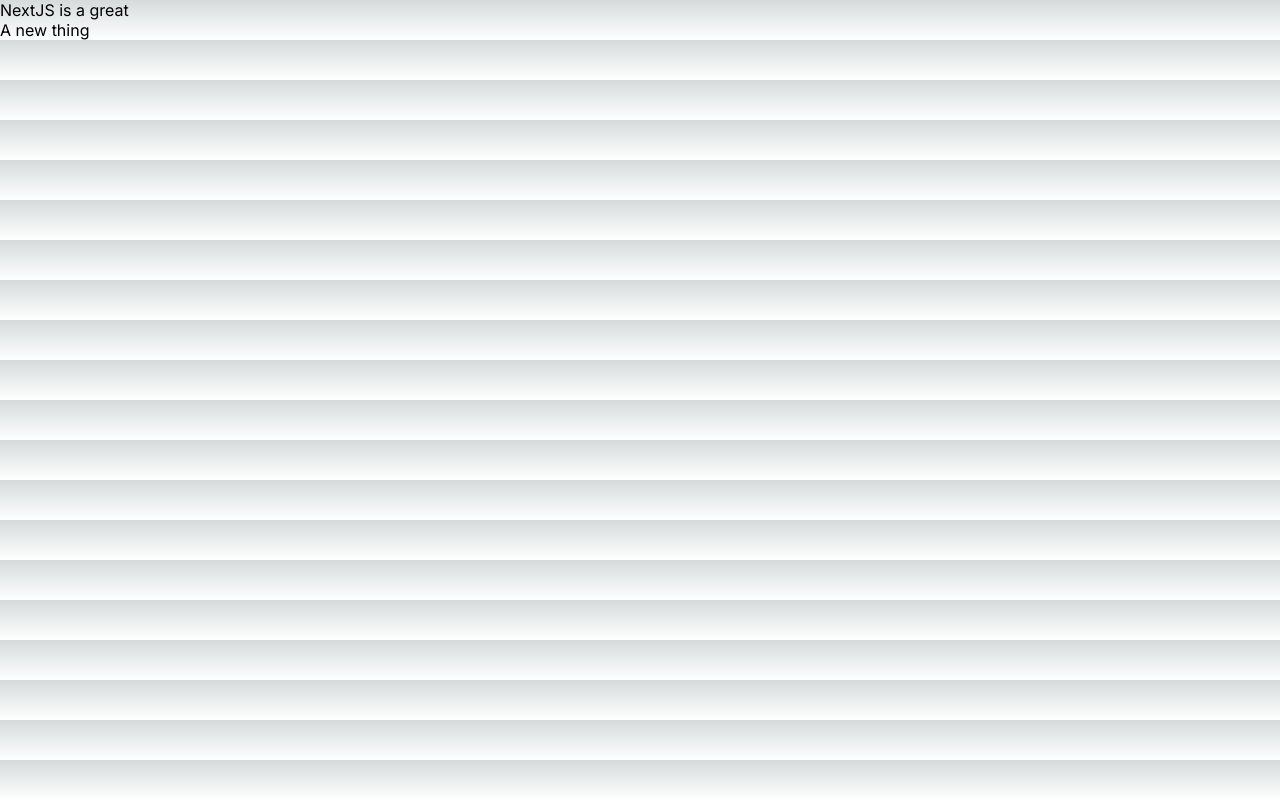
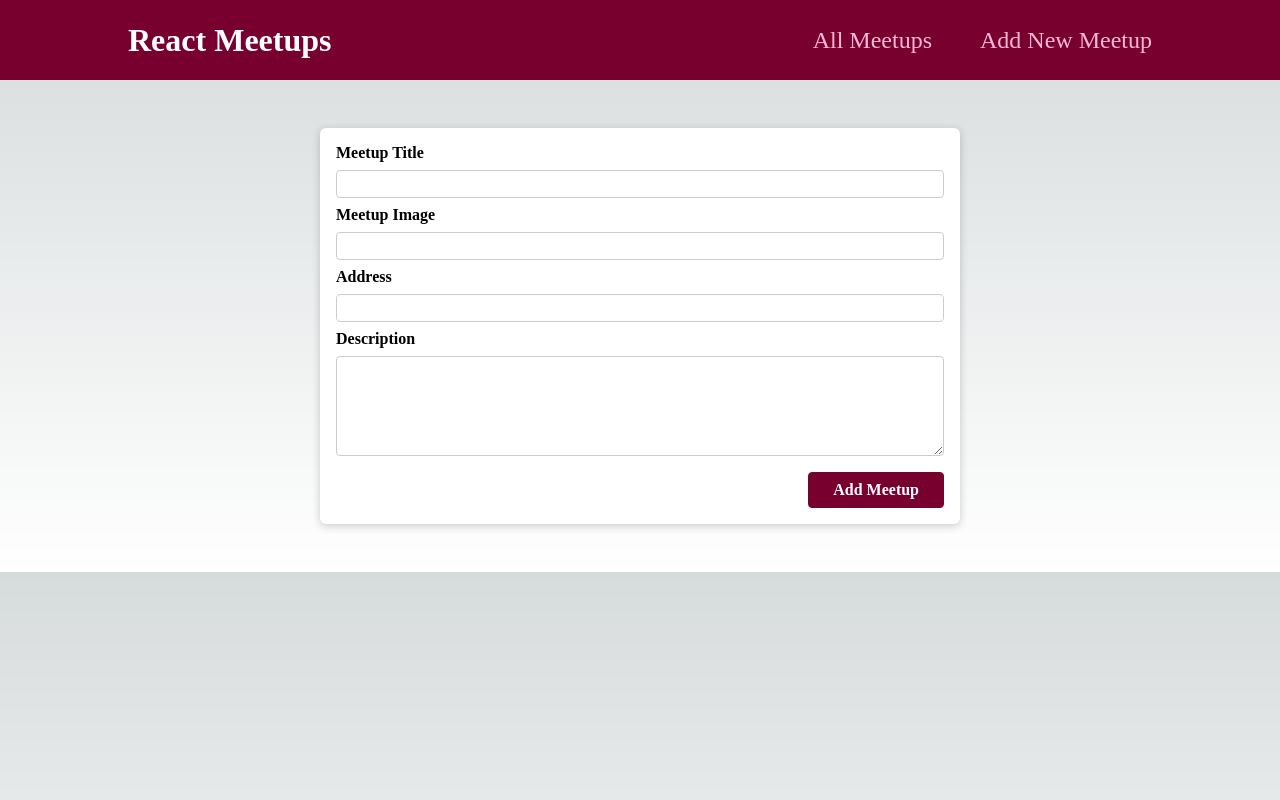
Before and after one commit to Nick-surferboy/Meetups-NextJS, a Next.js app: page /new-meetup in a window 1280 px wide. Built offline with nearby package versions, Linux system fonts and the light colour scheme.

Commit message:
Added Layout

```diff
--- a/app/globals.css
+++ b/app/globals.css
@@ -83,6 +83,7 @@ html,
 body {
   max-width: 100vw;
   overflow-x: hidden;
+  margin: 0;
 }
 
 body {
--- a/app/layout.js
+++ b/app/layout.js
@@ -1,17 +1,18 @@
-import './globals.css'
-import { Inter } from 'next/font/google'
-
-const inter = Inter({ subsets: ['latin'] })
+import "./globals.css";
+import Layout from "@/components/layout/Layout";
 
 export const metadata = {
-  title: 'Create Next App',
-  description: 'Generated by create next app',
-}
+  title: "NextJS Course",
+  description: "Generated by create next app",
+};
 
-export default function RootLayout({ children }) {
+
+export default function RootLayout({ Component, children }) {
   return (
     <html lang="en">
-      <body className={inter.className}>{children}</body>
+      <body >
+        <Layout>{children} </Layout>
+      </body>
     </html>
-  )
+  );
 }
--- a/app/new-meetup/page.js
+++ b/app/new-meetup/page.js
@@ -1,17 +1,14 @@
-const { Fragment } = require("react");
-import  Link  from "next/link";
+'use client'
+import NewMeetupForm from "/components/meetups/NewMeetupForm";
 
-function NewsPage() {
+
+function NewMeetupPage() {
+  function addMeetupHandler(enteredMeetupdata){
+    console.log(enteredMeetupdata)
+  }
   return (
-    <Fragment>
-      <ul>
-        <li>
-          <Link href="/news/great">NextJS is a great</Link>
-        </li>
-        <li>A new thing</li>
-      </ul>
-    </Fragment>
+    <NewMeetupForm onAddMeetup={addMeetupHandler}/>
   );
 }
 
-export default NewsPage;
+export default NewMeetupPage;
--- a/components/layout/MainNavigation.js
+++ b/components/layout/MainNavigation.js
@@ -1,4 +1,5 @@
 import classes from './MainNavigation.module.css';
+import Link from 'next/link';
 
 function MainNavigation() {
 
@@ -8,10 +9,10 @@ function MainNavigation() {
       <nav>
         <ul>
           <li>
-            <Link to='/'>All Meetups</Link>
+            <Link href='/'>All Meetups</Link>
           </li>
           <li>
-            <Link to='/new-meetup'>Add New Meetup</Link>
+            <Link href='/new-meetup'>Add New Meetup</Link>
           </li>
         </ul>
       </nav>
--- a/components/meetups/MeetupItem.module.css
+++ b/components/meetups/MeetupItem.module.css
@@ -25,6 +25,11 @@
   color: #2c292b;
 }
 
+.content address {
+  font-size: 1.0rem;
+  color: #2c292b;
+}
+
 .actions {
   padding: 1.5rem;
   text-align: center;
--- a/components/meetups/NewMeetupForm.module.css
+++ b/components/meetups/NewMeetupForm.module.css
@@ -1,5 +1,6 @@
 .form {
   padding: 1rem;
+
 }
 
 .control {
@@ -10,6 +11,7 @@
   display: block;
   font-weight: bold;
   margin-bottom: 0.5rem;
+  color: black;
 }
 
 .control input,
```
Also changed, not shown: app/page.js (+24 -1 lines), app/page.module.css (+7 -0 lines).
